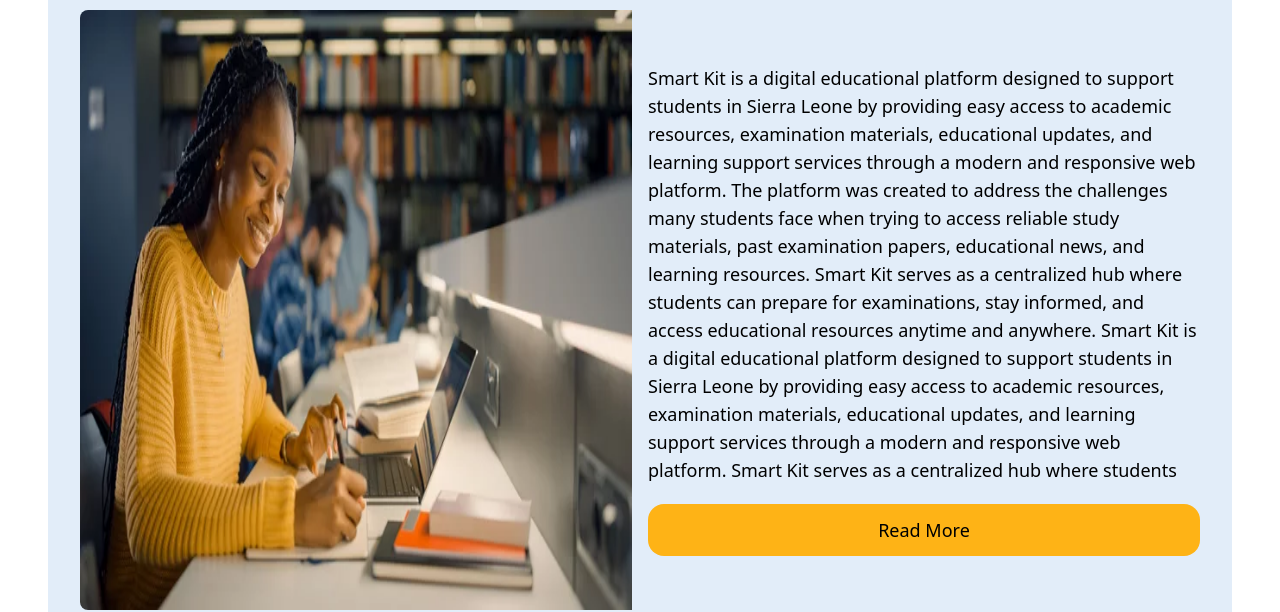
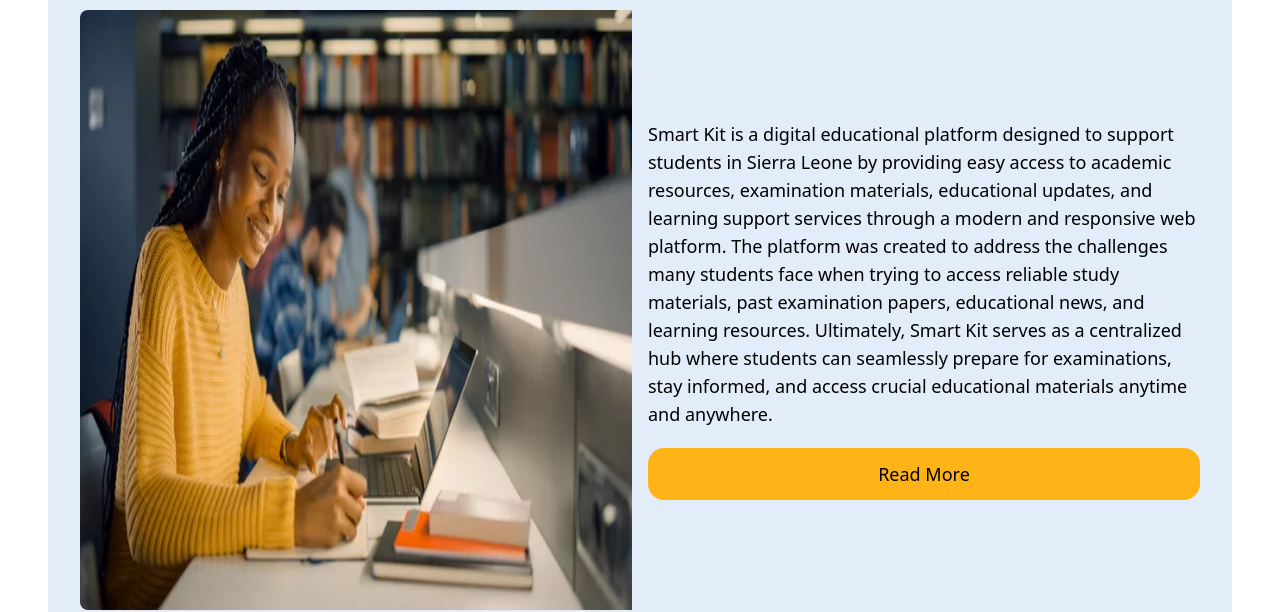
Before and after one commit to EssenceShady/smart_kit_webdesign_final_project_BSEM1202_group7, a plain HTML site: page index.html in a window 1280 px wide. Shown: the part 570-1182 px from the top of the page. Drawn offline with nearby package versions, Linux system fonts and the light colour scheme.

Commit message:
Update index

```diff
--- a/index.html
+++ b/index.html
@@ -153,18 +153,14 @@
         <!-- About Us Div -->
         <div class="px-8 pb-20 pt-4 bg-[#E2EDF9] flex flex-col gap-[300px] lg:gap-10">
 
-            <div class="mb-40">
+            <div class="mb-20">
                 <h2 class="lg:text-5xl text-4xl font-bold pl-4 text-[#010912]">About Us</h2>
-                <div class="flex flex-col lg:flex-row  gap-4 items-center lg:justify-between   h-150  mt-5 mb-8">
+                <div class="flex flex-col lg:flex-row  gap-4 items-center lg:justify-between   h-150  mt-5 mb-1">
                     <div class=" w-full lg:w-1/2 h-full flex justify-center">
                         <img src="./images/smart-girl-using-laptop.png" alt="" class="abt-img rounded-lg lg:rounded-l-lg lg:rounded-r-[0px] w-full md:w-full  lg:max-w-xl h-full  lg:max-h-lg">
                     </div>
                     <div class=" abt-context  w-full lg:w-1/2 ">
-                        <p class="">
-                            Smart Kit is a digital educational platform designed to support students in Sierra Leone by providing easy access to academic resources, examination materials, educational updates, and learning support services through a modern and responsive web platform.
-                            The platform was created to address the challenges many students face when trying to access reliable study materials, past examination papers, educational news, and learning resources.
-                            Smart Kit serves as a centralized hub where students can prepare for examinations, stay informed, and access educational resources anytime and anywhere. Smart Kit is a digital educational platform designed to support students in Sierra Leone by providing easy access to academic resources, examination materials, educational updates, and learning support services through a modern and responsive web platform.
-                            Smart Kit serves as a centralized hub where students
+                        <p class="">Smart Kit is a digital educational platform designed to support students in Sierra Leone by providing easy access to academic resources, examination materials, educational updates, and learning support services through a modern and responsive web platform. The platform was created to address the challenges many students face when trying to access reliable study materials, past examination papers, educational news, and learning resources. Ultimately, Smart Kit serves as a centralized hub where students can seamlessly prepare for examinations, stay informed, and access crucial educational materials anytime and anywhere.
                         </p>
 
                         <button type="button" class="w-full bg-[#FEB316] hover:text-[#FEB316] py-3 rounded-2xl mt-5 hover:border-2 hover:border-[#FEB316] hover:bg-white cursor-pointer">Read More</button>
```
